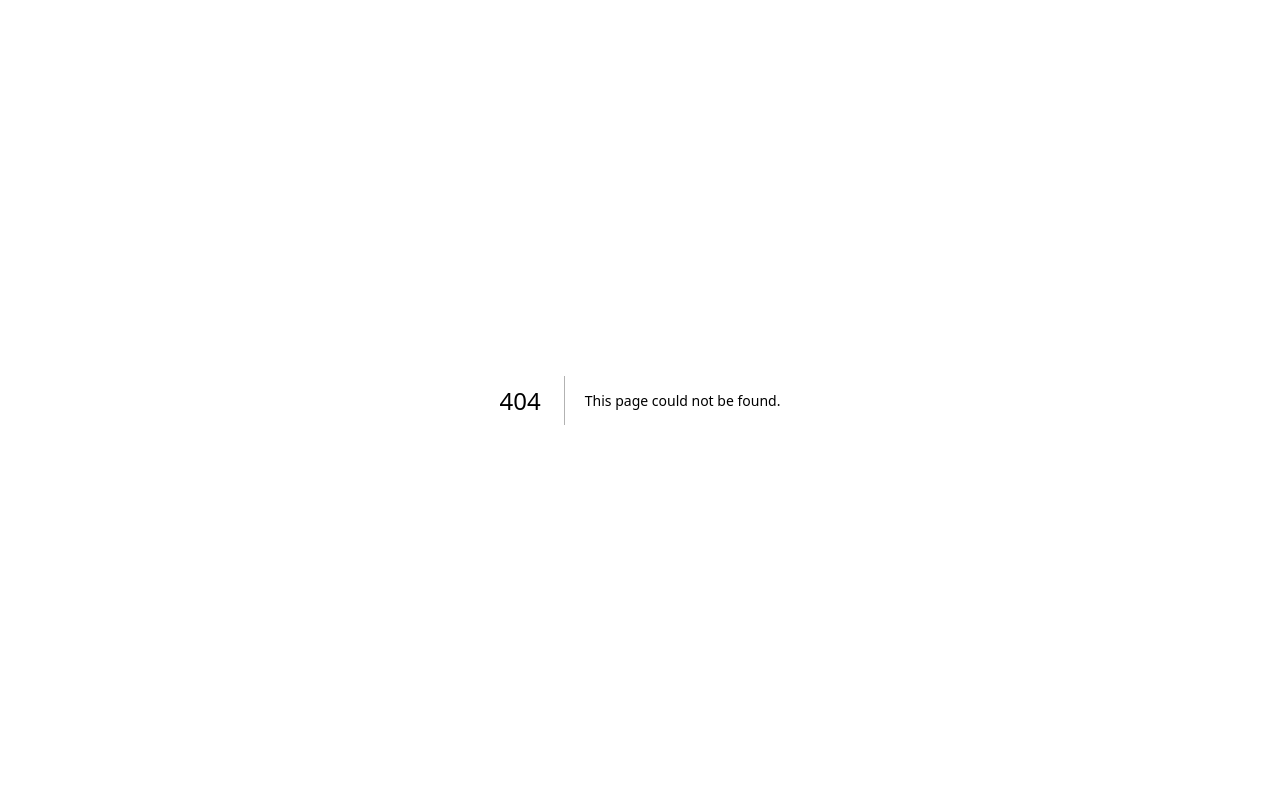
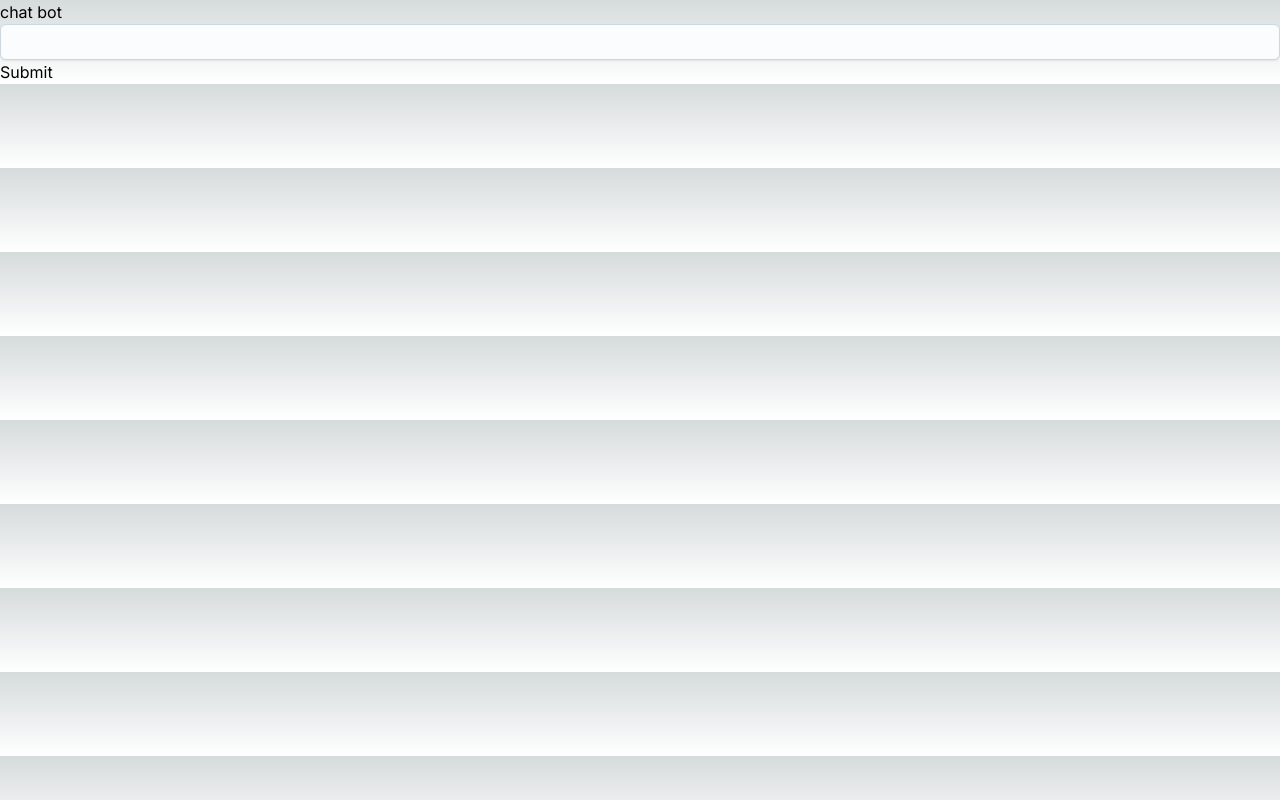
Before and after one commit to alexlop29/enables-real-time-communication-in-chat-app, a Next.js app in the folder chat-bot/: page /bob in a window 1280 px wide. Before the commit this address had no page. Built offline with nearby package versions, Linux system fonts and the light colour scheme.

Commit message:
Add routes and create a message terminal component

```diff
--- /dev/null
+++ b/chat-bot/src/app/alice/page.tsx
@@ -0,0 +1,12 @@
+import React from 'react';
+import { MessageTerminal } from "../modules/message-terminal/page";
+
+const Alice = () => {
+    return (
+        <>
+            <MessageTerminal />
+        </>
+    );
+};
+
+export default Alice;
--- /dev/null
+++ b/chat-bot/src/app/bob/page.tsx
@@ -0,0 +1,12 @@
+import React from 'react';
+import { MessageTerminal } from "../modules/message-terminal/page";
+
+const Bob = () => {
+    return (
+        <>
+            <MessageTerminal />
+        </>
+    );
+};
+
+export default Bob;
--- /dev/null
+++ b/chat-bot/src/app/modules/message-terminal/page.tsx
@@ -0,0 +1,16 @@
+import React from 'react';
+import { Button } from '@mui/base/Button';
+import Textarea from '@mui/joy/Textarea';
+
+const MessageTerminal = () => {
+    return (
+        <>
+            <div/>
+            <h1>chat bot</h1>
+            <Textarea minRows={1} />
+            <Button>Submit</Button>
+        </>
+    );
+};
+
+export { MessageTerminal };
--- a/chat-bot/src/app/page.tsx
+++ b/chat-bot/src/app/page.tsx
@@ -1,7 +1,11 @@
 import Image from "next/image";
+import Link from 'next/link';
 
 export default function Home() {
   return (
+    <><><>
+    <Link href="/alice">Alice</Link>
+    <Link href="/bob">Bob</Link>
     <main className="flex min-h-screen flex-col items-center justify-between p-24">
       <div className="z-10 max-w-5xl w-full items-center justify-between font-mono text-sm lg:flex">
         <p className="fixed left-0 top-0 flex w-full justify-center border-b border-gray-300 bg-gradient-to-b from-zinc-200 pb-6 pt-8 backdrop-blur-2xl dark:border-neutral-800 dark:bg-zinc-800/30 dark:from-inherit lg:static lg:w-auto  lg:rounded-xl lg:border lg:bg-gray-200 lg:p-4 lg:dark:bg-zinc-800/30">
@@ -109,5 +113,6 @@ export default function Home() {
         </a>
       </div>
     </main>
+    </></></>
   );
 }
```
Also changed, not shown: chat-bot/package.json (+10 -5 lines), 1 other file (tests, documents, lock files or other folders).
